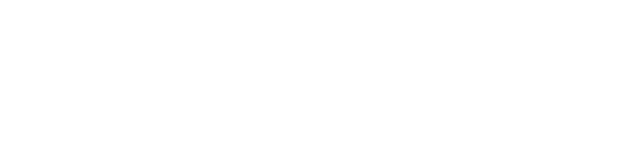
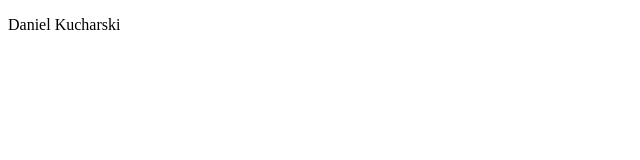
Before and after one commit to QHR44/cv_danielkucharski, a plain HTML site: page index.html in a window 1280 px wide. Shown: the whole page, without its empty margins (0-640 px from the left). Drawn offline with Linux system fonts and the light colour scheme.

Commit message:
simple change

```diff
--- a/index.html
+++ b/index.html
@@ -3,9 +3,9 @@
 <head>
     <meta charset="UTF-8">
     <meta name="viewport" content="width=device-width, initial-scale=1.0">
-    <title>Document</title>
+    <title>Daniel Kucharskit</title>
 </head>
 <body>
-
+    <p>Daniel Kucharski</p>
 </body>
 </html>
```
